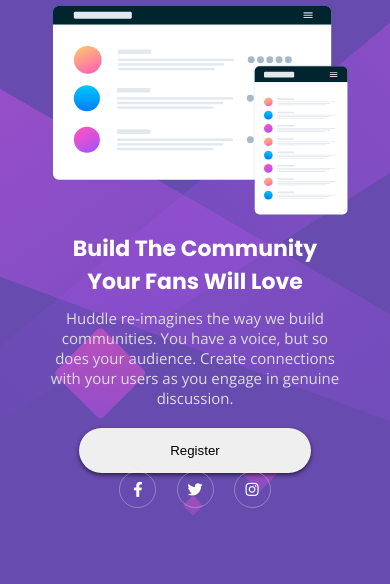
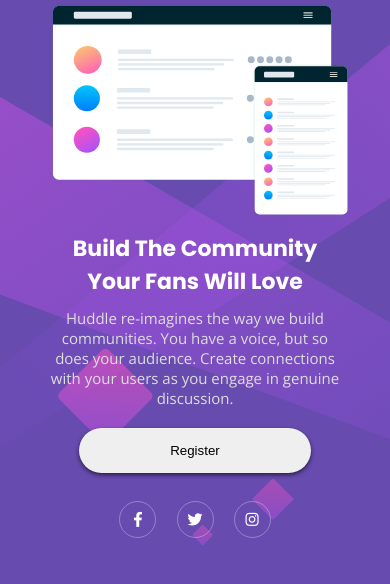
Before and after one commit to Naglaa99/simple-landing-page, a plain HTML site: page index.html in a window 390 px wide. Shown: the part 72-656 px from the top of the page. Drawn offline with nearby package versions, Linux system fonts and the light colour scheme; a web font is replaced by a local one.

Commit message:
edit in margin

```diff
--- a/style.css
+++ b/style.css
@@ -117,6 +117,6 @@
     margin: 8px;
   }
   .footer {
-    margin-top: -30px;
+    margin-top: 20px;
   }
 }
```
